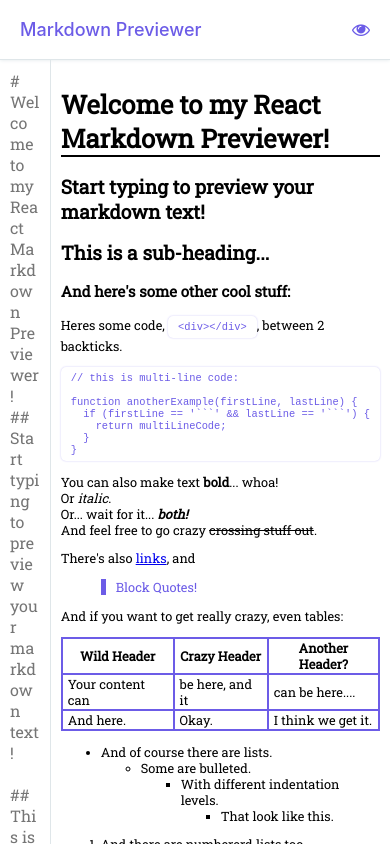
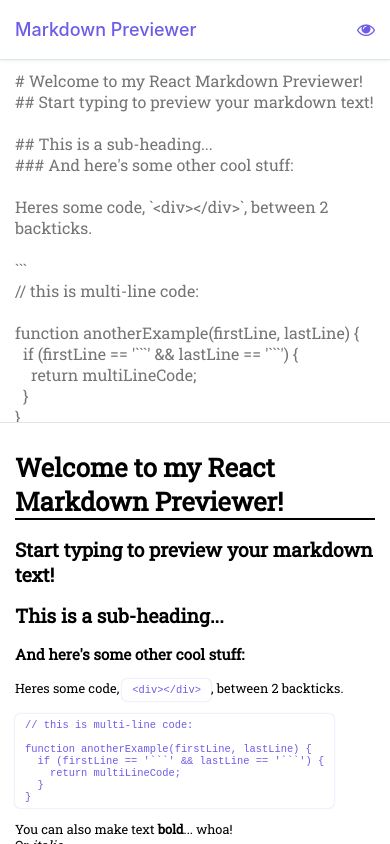
Before and after one commit to CBStanley12/easynote, a React (Create React App) app: page / in a window 390 px wide. Built offline with nearby package versions, Linux system fonts and the light colour scheme.

Commit message:
responsive css for mobile devices

```diff
--- a/src/App.css
+++ b/src/App.css
@@ -102,35 +102,67 @@
 
 .preview_display img { max-width: 90vw; }
 
-.fullscreen { grid-column: 1 / 3; }
+.fullscreen {
+  grid-column: 1 / 3;
+  grid-row: 2 / 3;
+}
 
 .hide { display: none; }
 
 @media only screen and (max-width: 400px) {
+  .container {
+    grid-template: 60px 1fr 1fr / 1fr;
+    grid-template-areas:
+      "header"
+      "editor"
+      "preview";
+  }
+
   .header {
-    padding: 0 20px;
+    padding: 0 15px;
     font-size: 18px;
   }
 
   .header-title { font-size: 18px; }
 
-  .editor { padding: 0; }
+  .editor {
+    min-height: calc(50vh - 60px);
+  }
 
   .editor_textarea {
     font-size: 16px;
-    padding: 10px 10px;
-    border: none;
+    padding: 10px 15px;
+    height: 100%;
+    min-height: calc(50vh - 60px);
+  }
+
+  .preview {
+    border-top: 1px solid var(--accent-gray);
+    border-left: none;
   }
 
   .preview_display {
-    padding: 10px 10px;
+    padding: 10px 15px;
     font-size: 0.8em;
+    border: none;
+    min-height: 50vh;
+    max-height: calc(50vh - 60px);
   }
 
   .preview_display img { max-width: 50vw; }
+
+  .fullscreen { grid-row: 2 / 4; }
 }
 
 @media only screen and (min-width: 400px) and (max-width: 1200px) {
+  .container {
+    grid-template: 60px 1fr 1fr / 1fr;
+    grid-template-areas:
+      "header"
+      "editor"
+      "preview";
+  }
+
   .header {
     padding: 0 60px;
     font-size: 20px;
@@ -138,12 +170,21 @@
 
   .header-title { font-size: 20px; }
 
-  .editor { padding: 0; }
+  .editor {
+    min-height: calc(50vh - 60px);
+  }
 
   .editor_textarea {
     font-size: 1.4em;
     padding: 10px 60px;
     border: none;
+    height: 100%;
+    min-height: calc(50vh - 60px);
+  }
+
+  .preview {
+    border-top: 1px solid var(--accent-gray);
+    border-left: none;
   }
 
   .preview_display {
@@ -152,4 +193,6 @@
   }
 
   .preview_display img { max-width: 50vw; }
+
+  .fullscreen { grid-row: 2 / 4; }
 }
```
